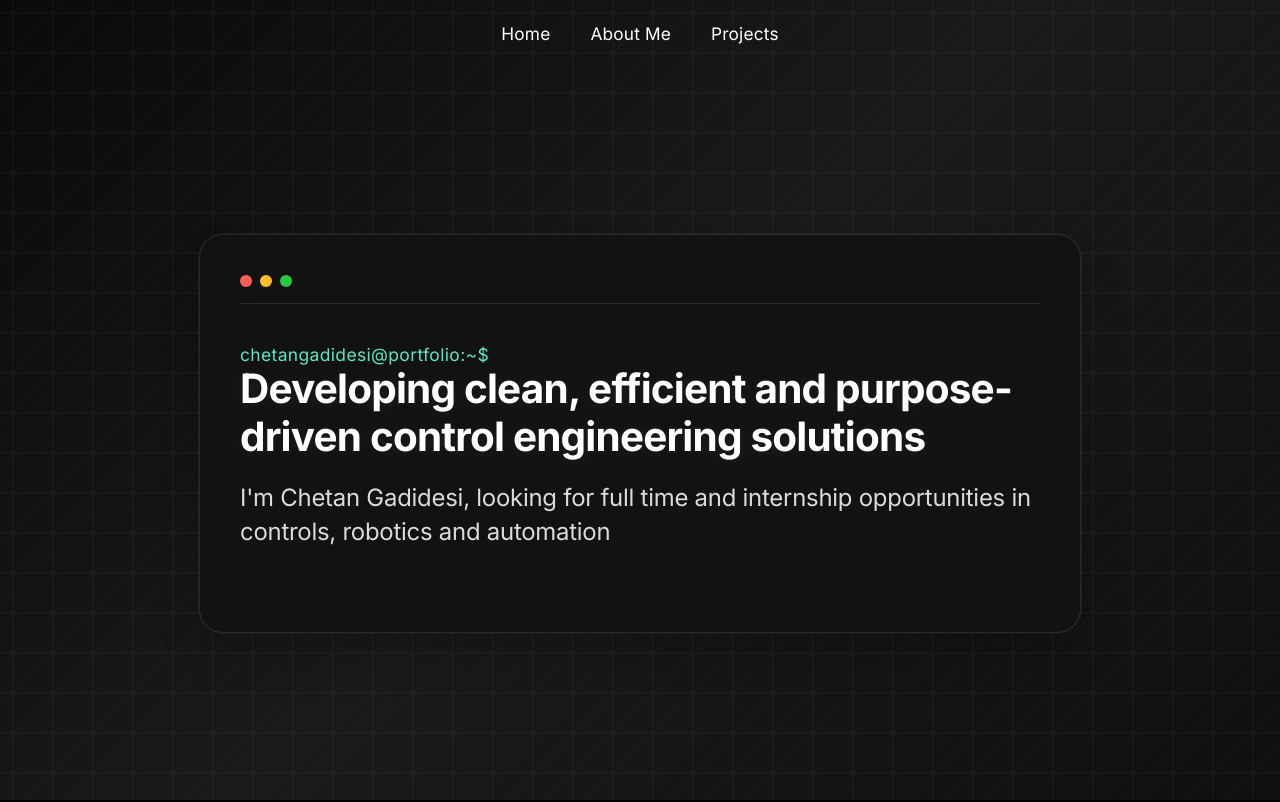
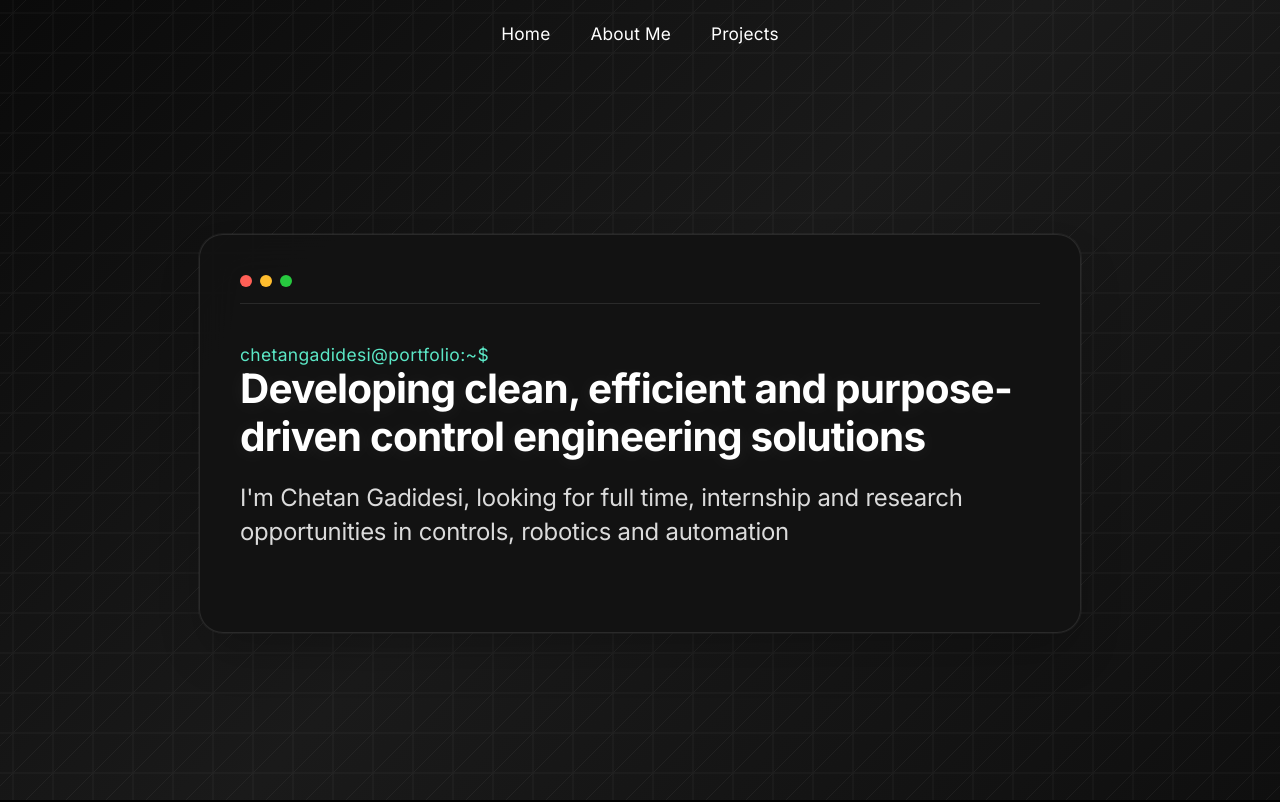
Before and after one commit to chetangadidesi/chetangadidesi-portfolio, a plain HTML site: page index.html in a window 1280 px wide. Shown: the top 802 px of the page. Drawn offline with Linux system fonts and the light colour scheme.

Commit message:
Updated index.html

```diff
--- a/index.html
+++ b/index.html
@@ -32,7 +32,7 @@
           <span class="terminal-headline"> Developing clean, efficient and purpose-driven control engineering solutions</span>
         </div>
         <div class="terminal-line">
-          <span class="terminal-subtext"> I'm Chetan Gadidesi, looking for full time and internship opportunities in controls, robotics and automation</span>
+          <span class="terminal-subtext"> I'm Chetan Gadidesi, looking for full time, internship and research opportunities in controls, robotics and automation</span>
           <span class="terminal-cursor">█</span>
         </div>
       </div>
```
